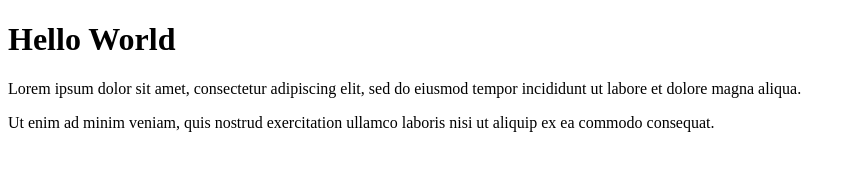
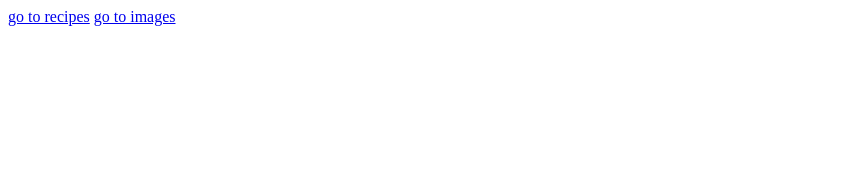
Before and after one commit to Geordy70/Codingstuffs, a plain HTML site: page index.html in a window 1280 px wide. Shown: the whole page, without its empty margins (0-856 px from the left). Drawn offline with Linux system fonts and the light colour scheme.

Commit message:
updated main men u
hehe

```diff
--- a/index.html
+++ b/index.html
@@ -7,14 +7,7 @@
     </head>
 
     <body>
-        <h1>Hello World</h1>
-        <p>
-            Lorem ipsum dolor sit amet, consectetur adipiscing elit, sed do eiusmod tempor
-            incididunt ut labore et dolore magna aliqua.
-        </p>
-        <p>
-            Ut enim ad minim veniam, quis nostrud exercitation ullamco laboris
-            nisi ut aliquip ex ea commodo consequat.
-        </p>
+        <a href="./html-boilerplate/odin-recipes/index.html">go to recipes</a>
+        <a href="./html-boilerplate/odin-links-and-images/index.html">go to images</a>
     </body>
 </html>
```
